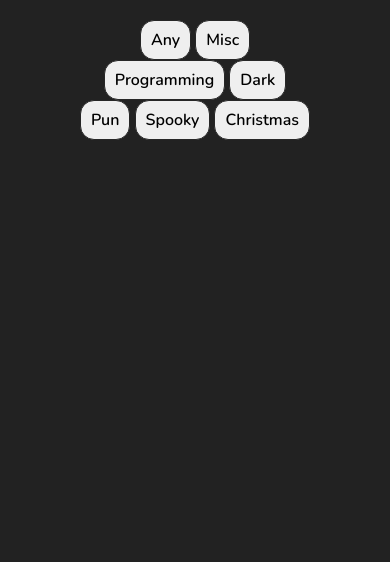
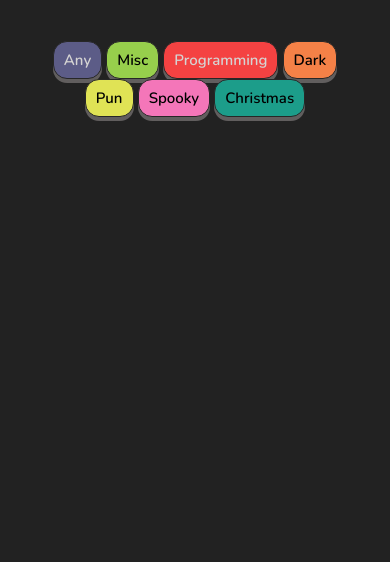
Before and after one commit to mandrisic/joke-generator, a plain HTML site: page index.html in a window 390 px wide. Shown: the part 282-844 px from the top of the page. Drawn offline with nearby package versions, Linux system fonts and the light colour scheme.

Commit message:
Adding responsive design

```diff
--- a/index.html
+++ b/index.html
@@ -15,21 +15,16 @@
             <h1>Jokes</h1>
             <h2>What kind of joke do you want?</h2>
             <div id="buttons">
-                <button id="any" value="Any">Any</button>
-                <button id="misc">Misc</button>
-                <button id="programming">Programming</button>
-                <button id="dark">Dark</button>
-                <button id="pun">Pun</button>
-                <button id="spooky">Spooky</button>
-                <button id="christmas">Christmas</button>
+                <button class="btn" id="any" value="Any">Any</button>
+                <button class="btn" id="misc">Misc</button>
+                <button class="btn" id="programming">Programming</button>
+                <button class="btn" id="dark">Dark</button>
+                <button class="btn" id="pun">Pun</button>
+                <button class="btn" id="spooky">Spooky</button>
+                <button class="btn" id="christmas">Christmas</button>
             </div>
         </div>
         <div id="joke-container">
-            <!--
-             trebo bi se pojavit vic odabrane teme (1 ili 2 reda)
-             button kojim se može prikazat novi vic te odabrane teme
-             znači npr https://v2.jokeapi.dev/joke/Programming se osvježi
-            -->
         </div>
     </div>
 
--- a/styles.css
+++ b/styles.css
@@ -38,52 +38,55 @@ h1 {
     font-size: 46px;
 }
 
-#joke-container {
-    height: 40%;
-    width: 100%;
-}
-
-#buttons button {
+.btn {
     font-size: 16px;
     font-weight: 600;
     border: 1px solid rgb(39, 39, 39);
     padding: 8px 10px;
     border-radius: 14px;
     cursor: pointer;
+    box-shadow: 0 4px #615e5e;
+    transition: transform 0.2s, box-shadow 0.2s;
 }
 
-#any:hover {
+.btn:active {
+    transform: scale(0.95);
+    box-shadow: 0 2px #454343;
+}
+
+#any {
     background-color: rgb(92, 92, 135);
     color: rgb(213, 212, 211);
 }
 
-#misc:hover {
+#misc {
     background-color: rgb(151, 207, 76);
 }
 
-#programming:hover {
+#programming {
     background-color: rgb(244, 66, 66);
     color: rgb(213, 212, 211);
 }
 
-#dark:hover {
+#dark {
     background-color: rgb(245, 129, 71);
 }
 
-#pun:hover {
+#pun {
     background-color: rgb(224, 227, 85);
 }
 
-#spooky:hover {
+#spooky {
     background-color: rgb(244, 118, 185);
 }
 
-#christmas:hover {
+#christmas {
     background-color: rgb(28, 157, 138);
 }
 
 #joke-container {
-    width: 70%;
+    width: 100%;
+    height: 40%;
 }
 
 #joke-container p {
@@ -95,3 +98,21 @@ h1 {
     font-weight: 800;
     font-size: 24px;
 }
+
+@media screen and (max-width: 426px) {
+    #container {
+        width: 80%;
+    }
+
+    h1 {
+        font-size: 38px;
+    }
+     h2 {
+        font-size: 20px;
+    }
+
+    .btn {
+        font-size: 15px;
+    }
+
+}
```
